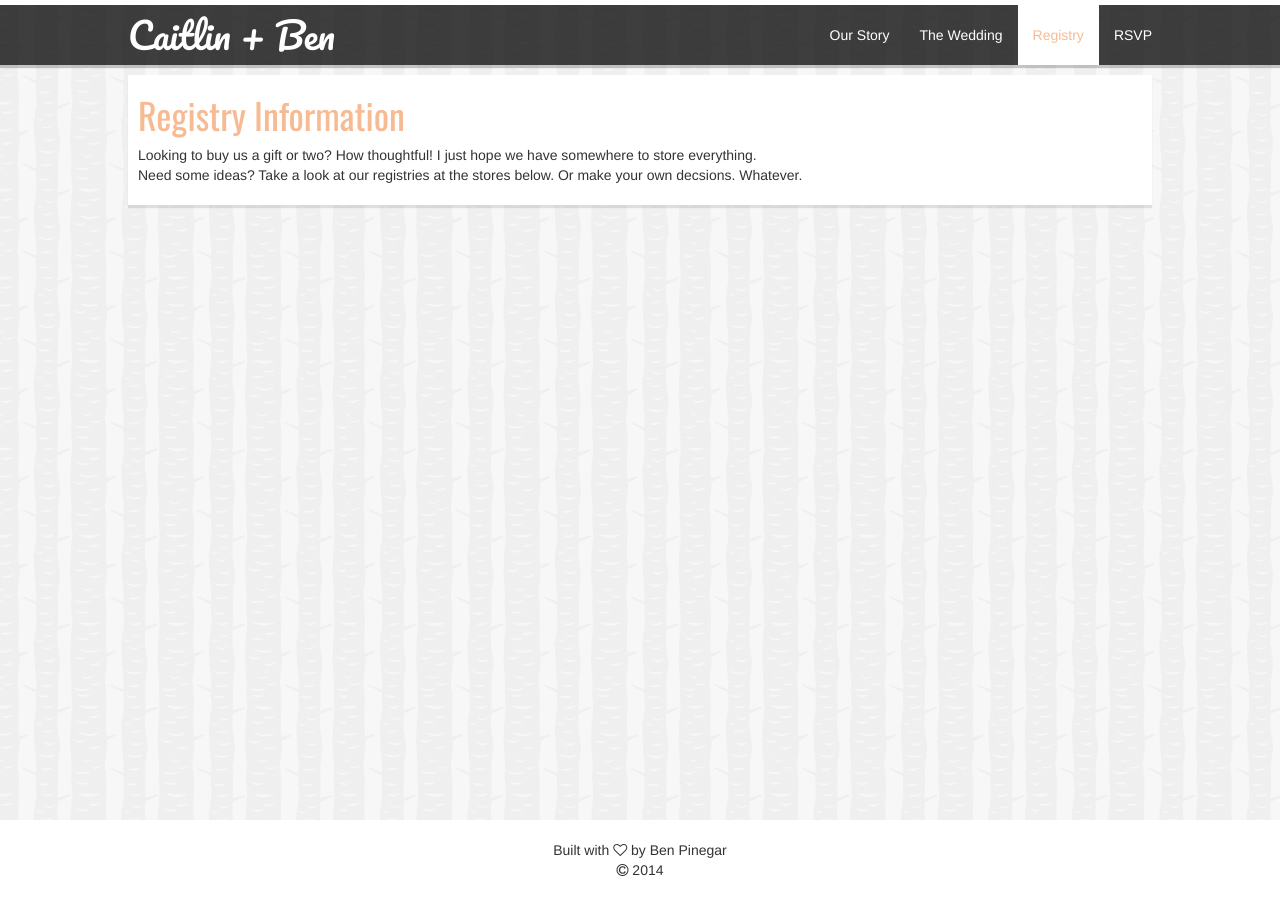
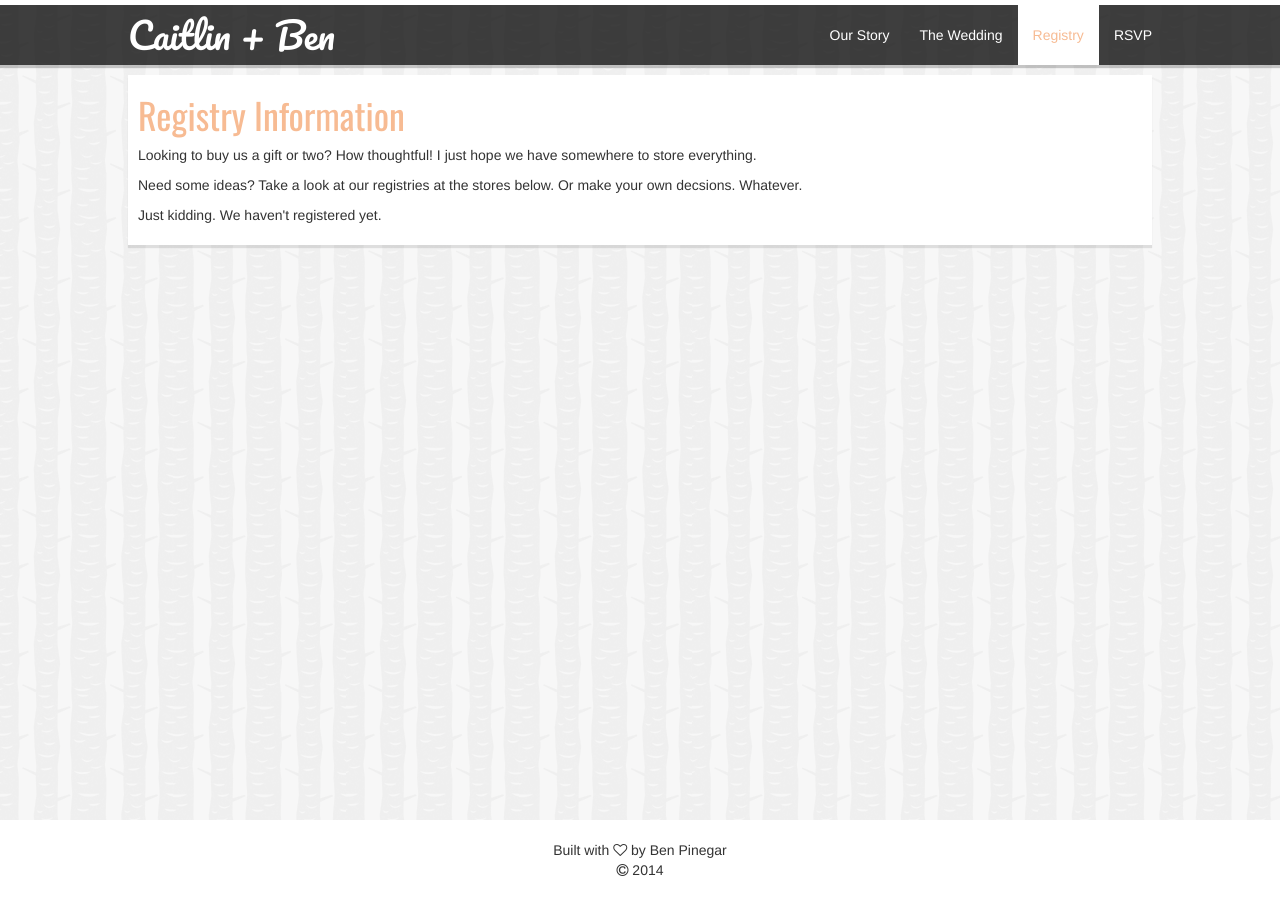
Before and after one commit to bpinegar/bpinegar.github.io, a Jekyll site: the page built from registry.html, in a window 1280 px wide. Built offline with Jekyll 4.4.1, drawn with Linux system fonts in a browser that asks for light colours; nearby versions of some CDN libraries.

Commit message:
Update registry.html

```diff
--- a/registry.html
+++ b/registry.html
@@ -8,6 +8,8 @@
 <div class="container-fluid">
   <div class="content-box content-white">
     <h1>Registry Information</h1>
-    <p>Looking to buy us a gift or two? How thoughtful! I just hope we have somewhere to store everything.<br>Need some ideas? Take a look at our registries at the stores below. Or make your own decsions. Whatever.</p>
+    <p>Looking to buy us a gift or two? How thoughtful! I just hope we have somewhere to store everything.</p>
+    <p>Need some ideas? Take a look at our registries at the stores below. Or make your own decsions. Whatever.</p>
+    <p>Just kidding. We haven't registered yet.</p>
   </div>
 </div>
```
